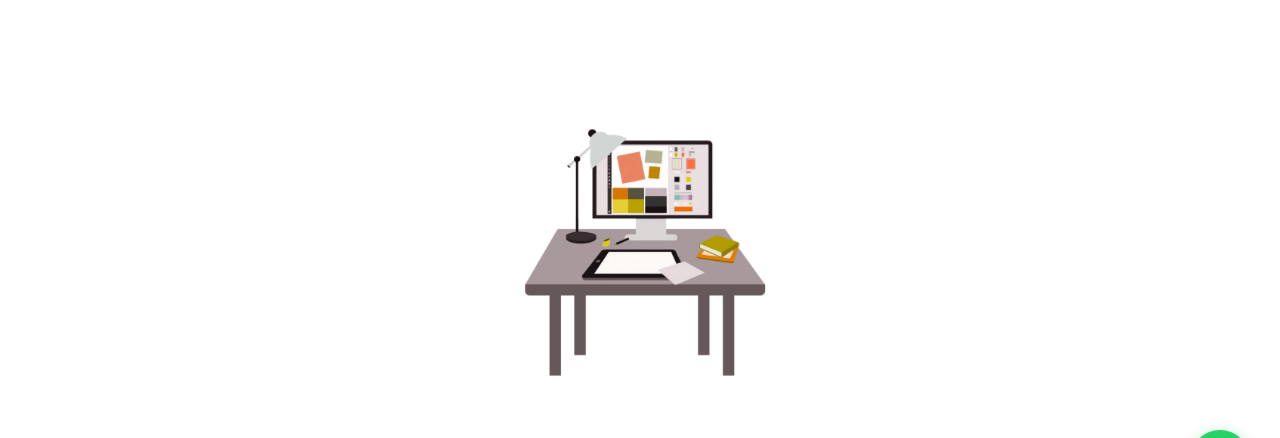
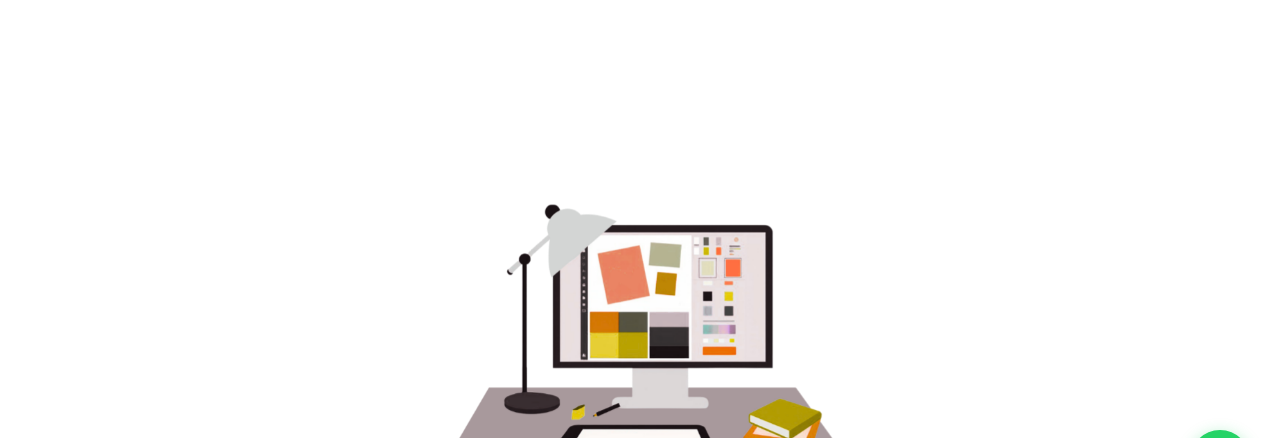
Before and after one commit to DevXign/Landing-Page-Temp2, a plain HTML site: page index.html in a window 1280 px wide. Shown: the part 280-718 px from the top of the page. Drawn offline with Linux system fonts and the light colour scheme.

Commit message:
Increase hero icon size

```diff
--- a/styles.css
+++ b/styles.css
@@ -281,9 +281,15 @@ ul {
     margin: 2rem 0;
 }
 
-.anim-svg, .hero-icon-img {
+.anim-svg {
     width: 100%;
     max-width: 300px;
+    height: auto;
+}
+
+.hero-icon-img {
+    width: 100%;
+    max-width: 550px;
     height: auto;
 }
 
```
